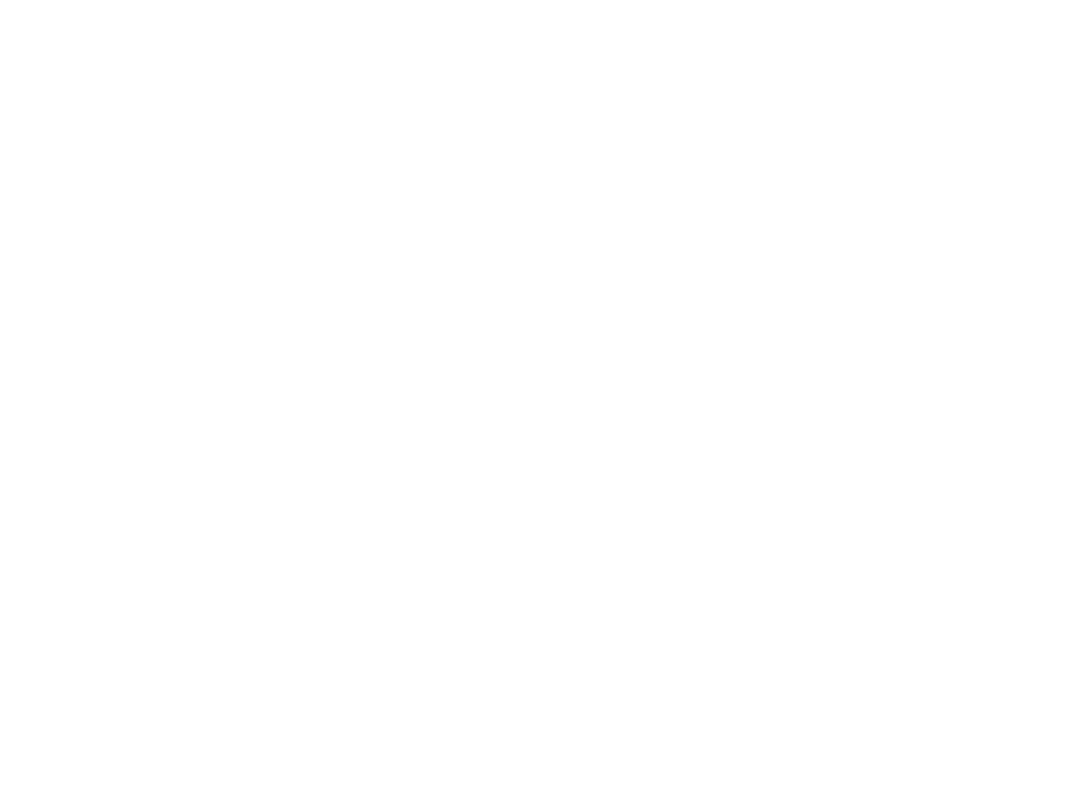
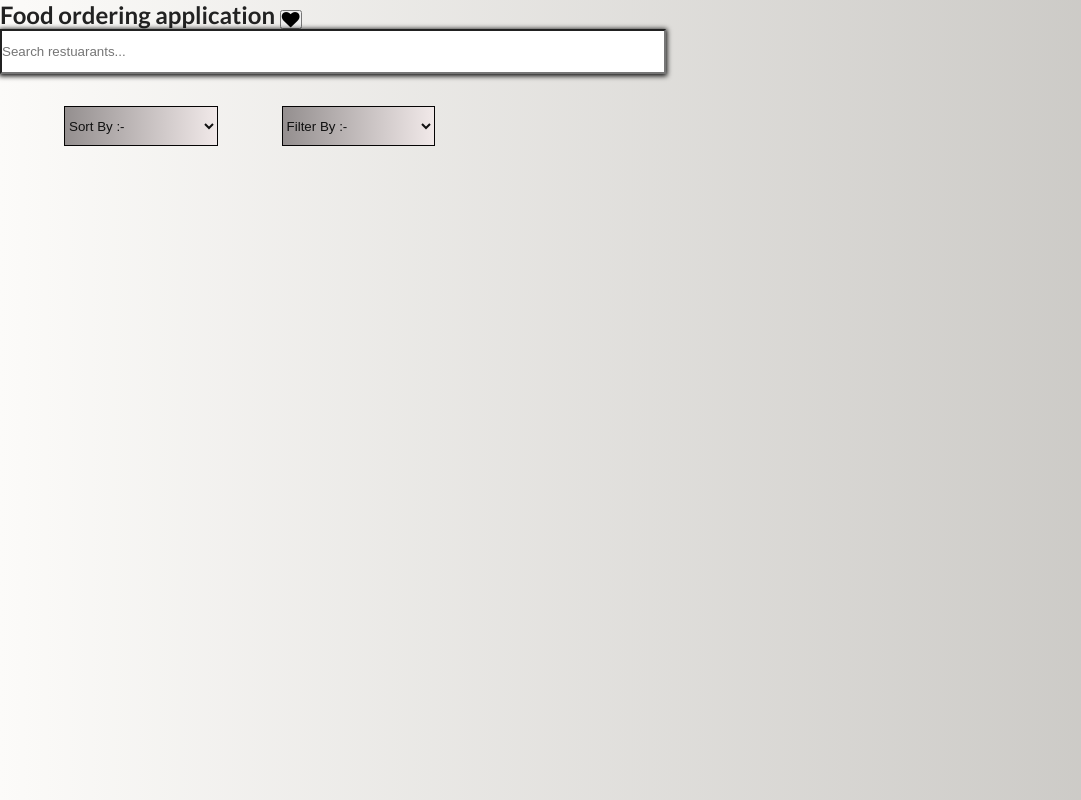
Before and after one commit to sameerapk/food-ordering-vanilla-js, a plain HTML site: page index.html in a window 1280 px wide. Shown: the whole page, without its empty margins (0-1081 px from the left). Drawn offline with Linux system fonts and the light colour scheme.

Commit message:
basic style defined for headers and filters

```diff
--- a/index.html
+++ b/index.html
@@ -5,8 +5,54 @@
     <meta http-equiv="X-UA-Compatible" content="IE=edge">
     <meta name="viewport" content="width=device-width, initial-scale=1.0">
     <title>Food ordering app</title>
+    <link rel="stylesheet" href="styles.css">
+    <link rel="stylesheet" href="https://cdnjs.cloudflare.com/ajax/libs/font-awesome/4.7.0/css/font-awesome.min.css">
+    <script src="main.js" defer></script>
 </head>
 <body>
+    <section>
+        <div class="section-title">
+            <h2 class="header">
 
+                Food ordering application
+            <button class="favourites">
+                <i class="fa fa-heart fa-lg"></i>
+            </button>
+            </h2>
+        </div>
+        <div class="filter-container">
+            <form class="myForm">
+                <input
+                type="text"
+                class="typeahead"
+                placeholder="Search restuarants..."
+                />
+                <div id="target">
+
+                </div>
+            </form>
+            <div class="filters">
+                <select id="sort">
+                    <option value="" disabled selected hidden>Sort By :-</option>
+                    <option value="name">Name</option>
+                    <option value="ETA">ETA</option>
+                    <option value="rating">Rating</option>
+                </select>
+                <select id="filter">
+                    <option value="" disabled selected hidden>Filter By :-</option>
+                    <option value="Indian">Indian</option>
+                    <option value="Italian">Italian</option>
+                    <option value="Mexican">Mexican</option>
+                    <option value="American">American</option>
+                    <option value="Chinese">Chinese</option>
+                    <option value="Seafood">Sea food</option>
+                    <option value="French">French</option>
+                </select>
+            </div>
+        </div>
+        <div class="resturants-center">
+
+        </div>
+    </section>
 </body>
 </html>
--- a/styles.css
+++ b/styles.css
@@ -0,0 +1,50 @@
+@import url("https://fonts.googleapis.com/css?family=Lato:400,700");
+
+:root {
+    --primaryColor : #0b57fc;
+    --mainBlack: #222;
+    --mainWhite: #fff;
+    --mainGrey: #ececec;
+    --mainSpacing: 0.1rem;
+    --mainTransition: all 0.3s linear
+}
+
+* {
+    margin: 0;
+    padding: 0;
+    box-sizing: border-box;
+}
+
+body {
+    color: var(--mainBlack);
+    background: var(--mainWhite);
+    font-family: "Lato" ,sans-serif;
+    background: linear-gradient(to right,rgb(252,251,249), rgb(196,194,190))
+}
+
+.header {
+    text-align: left;
+    margin-bottom: 0;
+}
+
+.filters {
+    display: flex;
+    align-items: center;
+}
+
+#filter, #sort {
+    background: linear-gradient(to right,rgb(148,143,143), rgb(241,233,233));
+    color: rgb(17,17,17);
+    width: 12vw;
+    height: 5vh;
+    margin-top: 4vh;
+    margin-left: 5vw;
+    border: 1px solid rgb(5,4,4);
+}
+
+.typeahead {
+    width: 52vw;
+    height: 45px;
+    margin-right: 20px;
+    box-shadow: 0px 1px 5px 1px rgb(10,10,10);
+}
```
